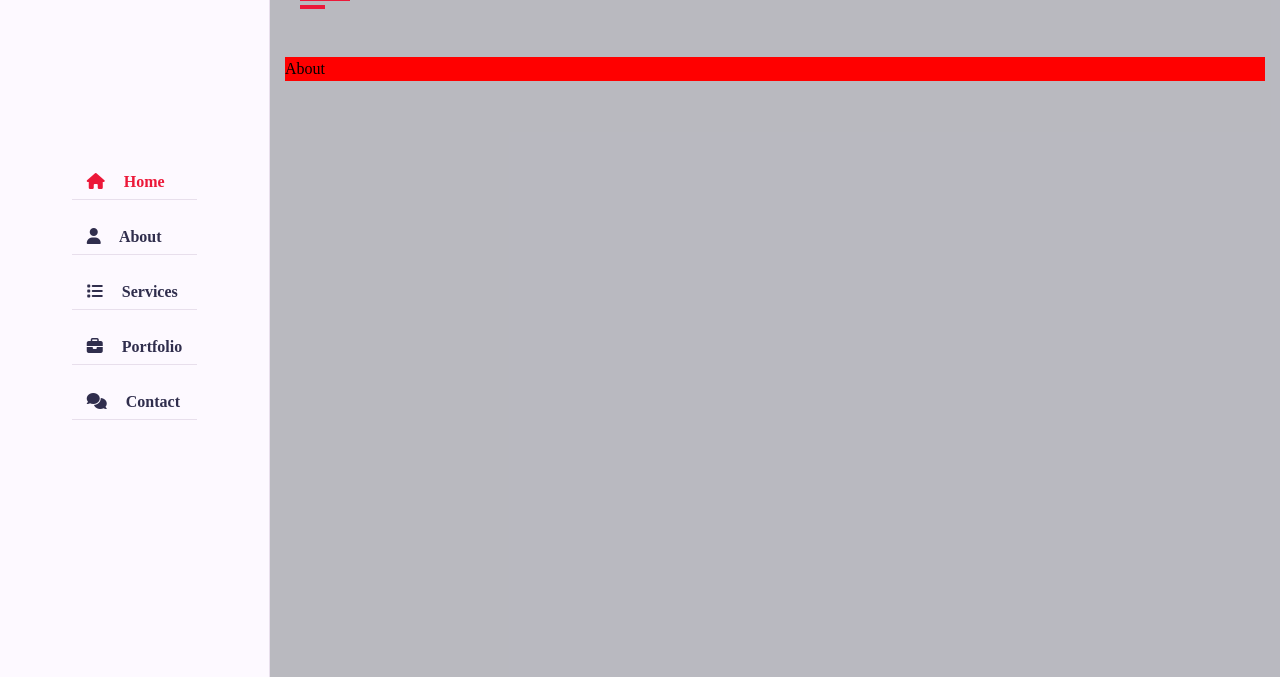
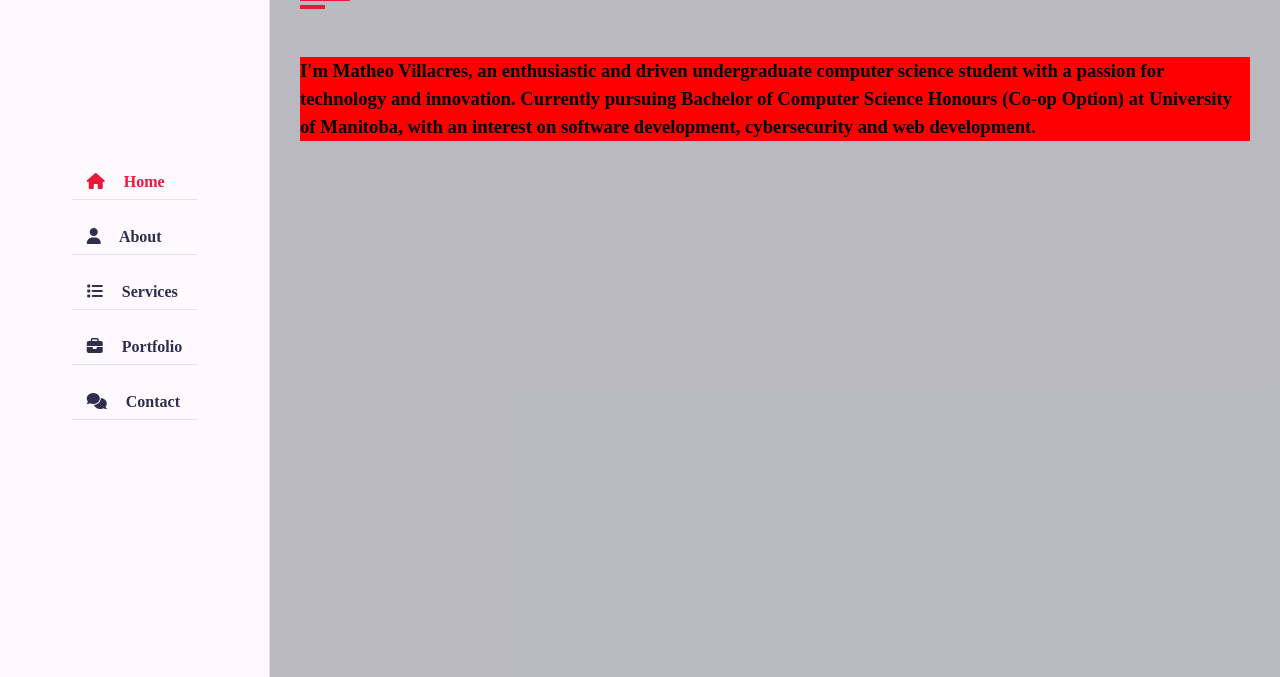
Before and after one commit to GitHubMat284/Personal-Portfolio-Website, a plain HTML site: page index.html in a window 1280 px wide. Shown: the part 123-800 px from the top of the page. Drawn offline with Linux system fonts and the light colour scheme.

Commit message:
Added about text
Added about text

```diff
--- a/css/style.css
+++ b/css/style.css
@@ -379,5 +379,11 @@ h3.my-profession
 {
     flex: 0 0 100%;
     max-width: 100%;
+}
+
+.about .about-content .about-text
+{
+    flex: 0 0 100%;
+    max-width: 100%;
     background-color: red;
 }
--- a/index.html
+++ b/index.html
@@ -61,8 +61,10 @@
                         </div>
                     </div>
                     <div class="row">
-                        <div class="about-content">
-                            About
+                        <div class="about-content padd-15">
+                            <div class="about-text">
+                                <h3>I'm Matheo Villacres, an <span> enthusiastic and driven undergraduate computer science student with a passion for technology and innovation. Currently pursuing Bachelor of Computer Science Honours (Co-op Option) at University of Manitoba, with an interest on software development, cybersecurity and web development.</span></h3>
+                            </div>
                         </div>
                     </div>
                 </div>
```
